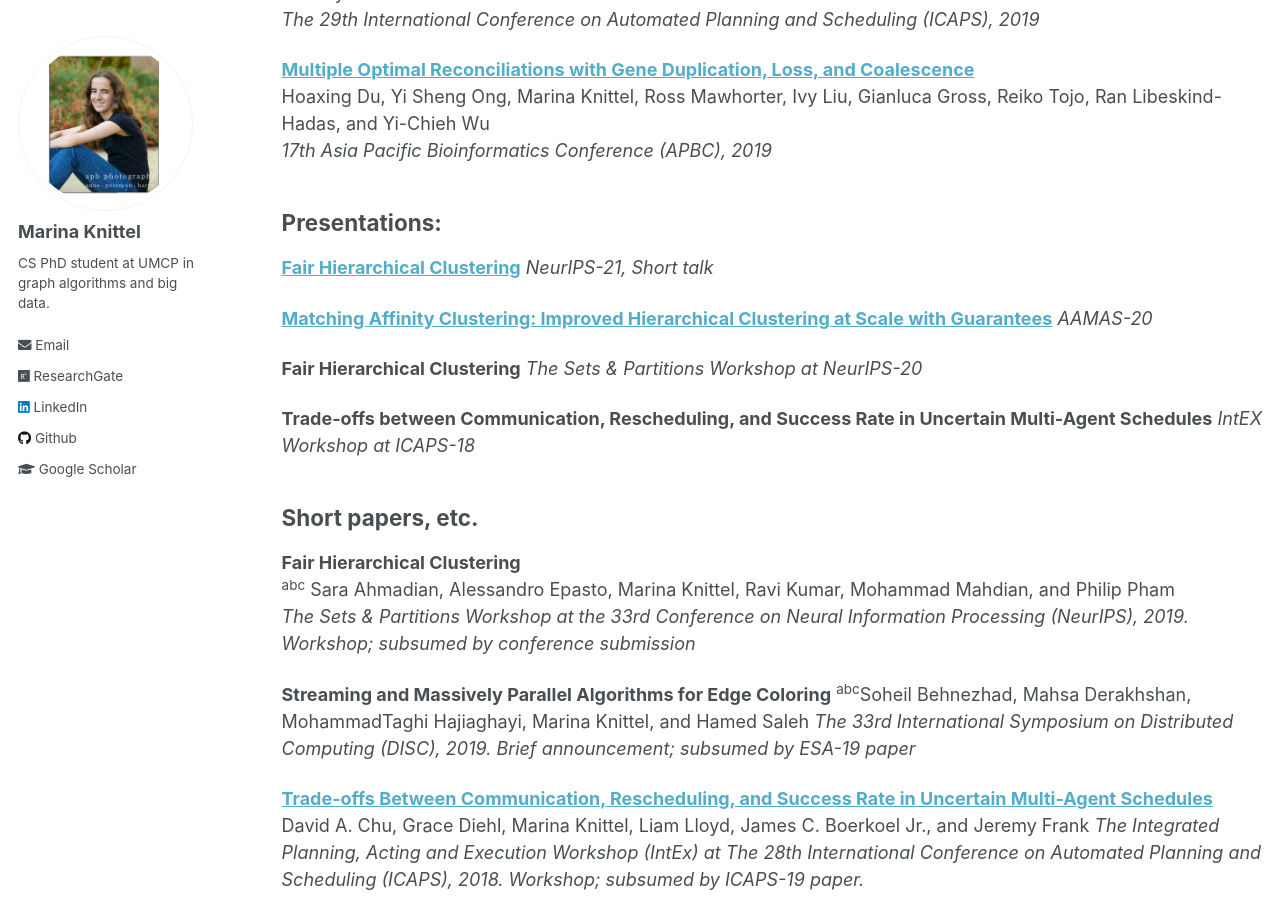
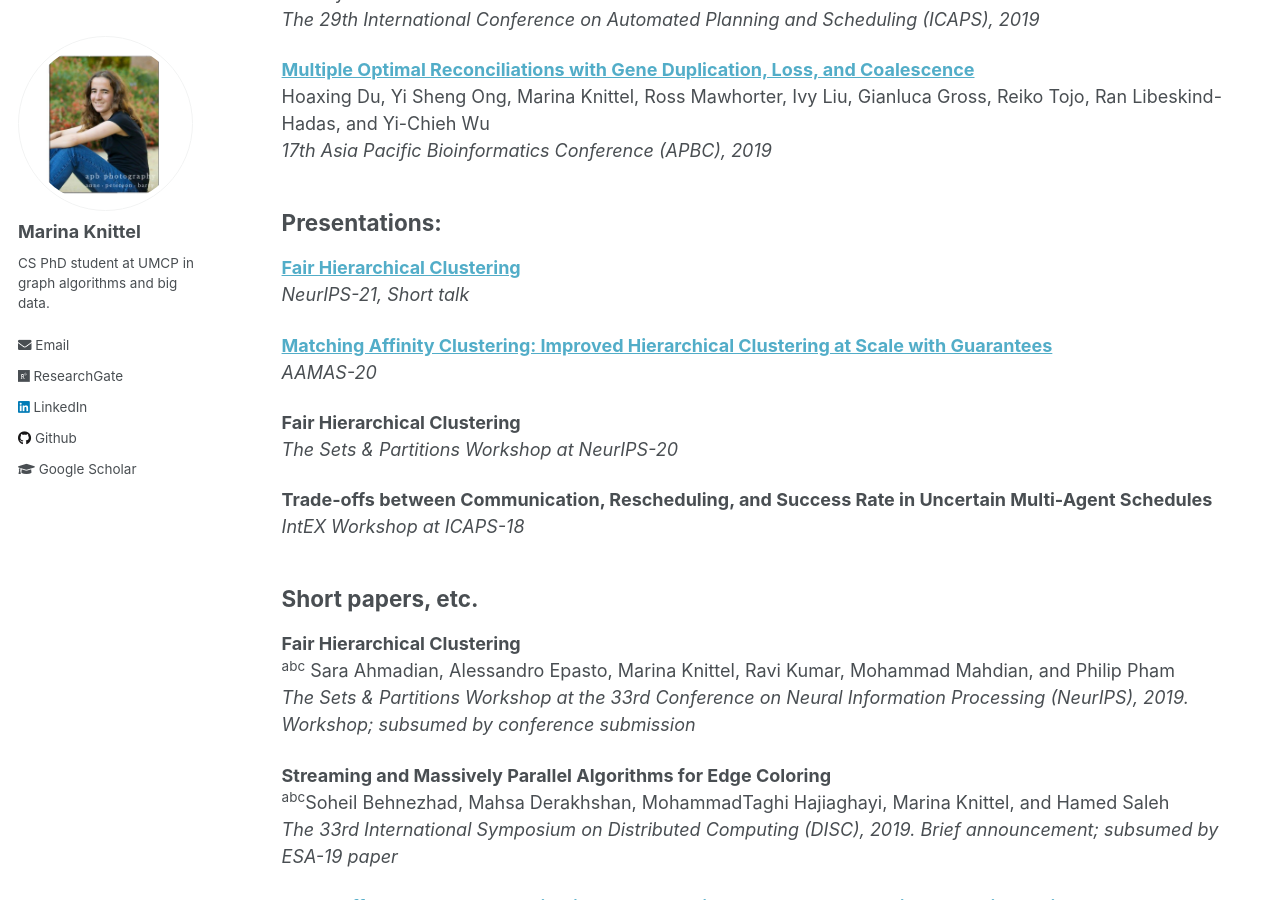
Before and after one commit to mknittel/mknittel.github.io, a Jekyll site: the page built from _pages/publications.md, in a window 1280 px wide and 900 px high, scrolled down 1141 px. Built offline with Jekyll 4.4.1, drawn with Linux system fonts in a browser that asks for light colours.

Commit message:
Fixed spacing issues

```diff
--- a/_pages/publications.md
+++ b/_pages/publications.md
@@ -45,16 +45,16 @@ Hoaxing  Du,  Yi  Sheng  Ong,  Marina  Knittel,  Ross  Mawhorter,  Ivy  Liu,  Gi
 *17th Asia Pacific Bioinformatics Conference (APBC), 2019*
 
 ## Presentations:
-**[Fair Hierarchical Clustering](https://studio.slideslive.com/web_recorder/share/20201021T184333Z__NeurIPS_posters__18177__fair-hierarchical-clustering?s=5fd2be29-ac54-4ee2-ae2e-adc3404b7fcf)**
+**[Fair Hierarchical Clustering](https://studio.slideslive.com/web_recorder/share/20201021T184333Z__NeurIPS_posters__18177__fair-hierarchical-clustering?s=5fd2be29-ac54-4ee2-ae2e-adc3404b7fcf)**<br/>
 *NeurIPS-21, Short talk*
 
-**[Matching Affinity Clustering: Improved Hierarchical Clustering at Scale with Guarantees](https://underline.io/lecture/357-matching-affinity-clustering-improved-hierarchical-clustering-at-scale-with-guarantees)**
+**[Matching Affinity Clustering: Improved Hierarchical Clustering at Scale with Guarantees](https://underline.io/lecture/357-matching-affinity-clustering-improved-hierarchical-clustering-at-scale-with-guarantees)** <br/>
 *AAMAS-20*
 
-**Fair Hierarchical Clustering**
+**Fair Hierarchical Clustering**<br/>
 *The Sets & Partitions Workshop at NeurIPS-20*
 
-**Trade-offs between Communication, Rescheduling, and Success Rate in Uncertain Multi-Agent Schedules**
+**Trade-offs between Communication, Rescheduling, and Success Rate in Uncertain Multi-Agent Schedules**<br/>
 *IntEX Workshop at ICAPS-18*
 
 ## Short papers, etc.
@@ -62,10 +62,10 @@ Hoaxing  Du,  Yi  Sheng  Ong,  Marina  Knittel,  Ross  Mawhorter,  Ivy  Liu,  Gi
 <sup>abc</sup> Sara Ahmadian, Alessandro Epasto, Marina Knittel, Ravi Kumar, Mohammad Mahdian, and Philip Pham<br/>
 *The Sets & Partitions Workshop at the 33rd Conference on Neural Information Processing (NeurIPS), 2019. Workshop; subsumed by conference submission*
 
-**Streaming and Massively Parallel Algorithms for Edge Coloring**
-<sup>abc</sup>Soheil Behnezhad, Mahsa Derakhshan, MohammadTaghi Hajiaghayi, Marina Knittel, and Hamed Saleh
+**Streaming and Massively Parallel Algorithms for Edge Coloring**<br/>
+<sup>abc</sup>Soheil Behnezhad, Mahsa Derakhshan, MohammadTaghi Hajiaghayi, Marina Knittel, and Hamed Saleh<br/>
 *The 33rd International Symposium on Distributed Computing (DISC), 2019. Brief announcement; subsumed by ESA-19 paper*
 
-**[Trade-offs Between Communication, Rescheduling, and Success Rate in Uncertain Multi-Agent Schedules](https://mknittel.github.io/publications/Chu-et-al-INTEX-2018)**
-David A. Chu, Grace Diehl, Marina Knittel, Liam Lloyd, James C. Boerkoel Jr., and Jeremy Frank
+**[Trade-offs Between Communication, Rescheduling, and Success Rate in Uncertain Multi-Agent Schedules](https://mknittel.github.io/publications/Chu-et-al-INTEX-2018)**<br/>
+David A. Chu, Grace Diehl, Marina Knittel, Liam Lloyd, James C. Boerkoel Jr., and Jeremy Frank<br/>
 *The Integrated Planning, Acting and Execution Workshop (IntEx) at The 28th International Conference on Automated Planning and Scheduling (ICAPS), 2018. Workshop; subsumed by ICAPS-19 paper.*
```
